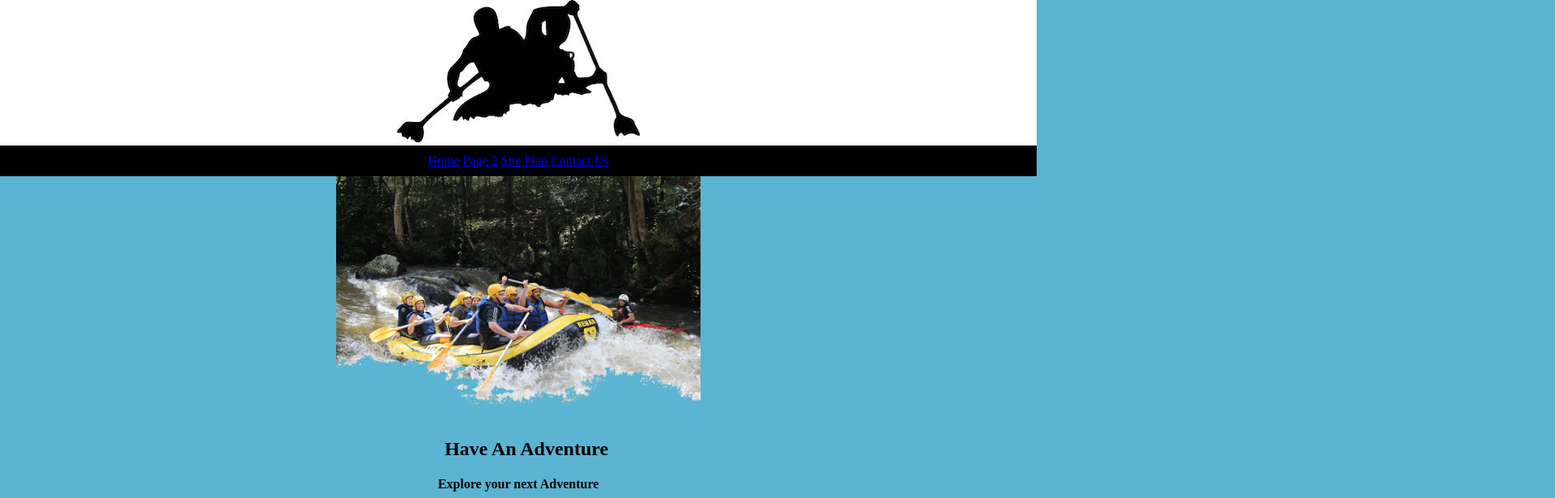
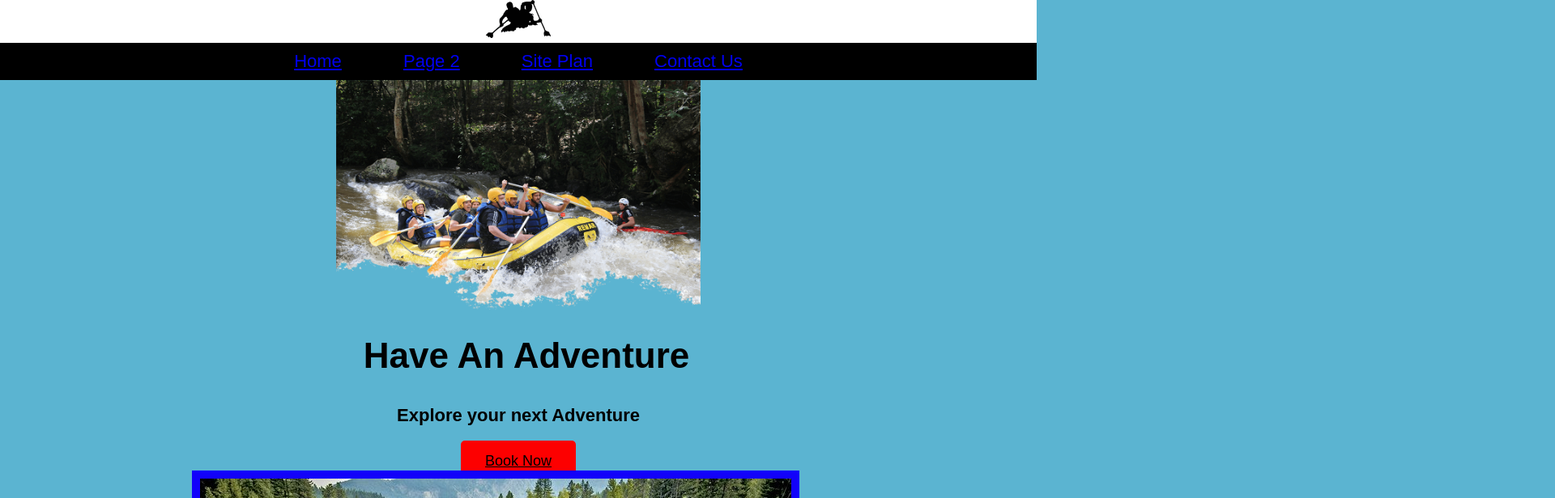
Before and after one commit to peanutroccz510/wdd130, a plain HTML site: page wwr/index.html in a window 1280 px wide. Shown: the top 616 px of the page at 81% size, 1920 px wide, since content can reach past the window. Drawn offline with Linux system fonts and the light colour scheme.

Commit message:
10.1 changes

```diff
--- a/byui/styles/byui.css
+++ b/byui/styles/byui.css
@@ -1,7 +1,13 @@
+body {
+  margin: 0
+
+}
+
 
   nav {
-    background-color: rgb(13, 245, 25);
-    padding: 10px;
+    background-color: rgb(211, 248, 2);
+    padding: 25px;
+    text-align: center;
   }
   * {
     border: 2px solid blue;
@@ -11,16 +17,19 @@
     color: rgb(21, 2, 190);
 }
   a {
-    color: rgb(0, 0, 0);
+    color: rgb(250, 6, 6);
     margin: 40px;
+    padding: 25px;
+
   }
   h1 {
     color: steelblue;
     text-align: center;
+    margin: 50px 0;
   }
   img {
     width: 80%;
-    border: 4px solid steelblue;
+    border: 4px solid rgb(16, 230, 9);
   }
   img {
     width: 80%;
@@ -35,6 +44,10 @@
     color: white;
   }
 
+  footer p {
+    padding: 25px;
+  }
+
   main p {
     width: 80%;
     margin: 0 auto;
--- a/wwr/styles/style.css
+++ b/wwr/styles/style.css
@@ -1,4 +1,10 @@
-
+body {
+    background-color: aqua;
+    font-family: Raleway, Arial, sans-serif;
+    font-size: 22px;
+    margin: 0;
+    padding: 0;
+}
 body, header {
     background-color: rgb(91, 180, 209);
     max-width: 1600px;
@@ -9,19 +15,40 @@ body, header {
 header {
     background-color:rgb(255, 255, 255)
 }
+.home-title {
+    font-family: 'Rock Salt', 'Bradley Hand', sans-serif;
+    font-size: 2em;
+    margin-top: 10px;
+}
+.book {
+    font-family: 'Rock Salt', 'Bradley Hand', sans-serif;
+    font-size: 2em;
+    margin-top: 50px;
+}
+.join {
+    font-family: 'Rock Salt', 'Bradley Hand', sans-serif;
+    font-size: 2em;
+    margin-top: 50px;
+}
+.msg p {
+    font-family: 'Rock Salt', 'Bradley Hand', sans-serif;
+    font-size: 2em;
+    background-color:rgb(113, 5, 134);
+    line-height: 1.5em;
+}
 .logo {
-    width: 80 px
+    width: 80px;
 }
 .icon {
     width: 50px;
 }
 .card-img {
-    width: 400px
+    border: 10px solid #1202fa;
 }
 nav a{
     width: 30%;
     height: 30%;
-    margin: 40px auto;
+    padding: 35px;
 }
 nav a:hover {
     background-color: white;
@@ -40,24 +67,36 @@ nav a:hover {
     text-align: center;
 }
 .book {
-    background-color:rgb(113, 5, 134)
+    background-color:rgb(113, 5, 134);
+    padding: 15px 30px;
 }
 .book:hover {
-    background-color:rgb(252, 144, 4)
+    background-color:rgb(252, 144, 4);
+}
+.book, .join {
+    padding: 15px 30px;
+    margin-top: 50px;
+    font-size: 18px;
+    color: black;
+    background-color:rgb(253, 0, 0);
+    border-radius: 5px;
 }
 .join:hover {
-    background-color:rgb(243, 19, 206)
+    background-color:rgb(243, 19, 206) ;
 }
 main section {
     text-align: center;
 }
+main section img {
+    box-sizing: border-box;
+}
 h1 {
     color: rgb(0, 0, 0);
     margin-left: 20px;
-
 }
 h2 {
-    color:rgb(237, 253, 4)
+    color:rgb(237, 253, 4);
+    margin: 0;
 }
 img class {
     width: 35%;
@@ -79,10 +118,16 @@ nav, footer {
     padding: 10px;
 }
 footer p {
-    text-size: 1.2em;
+    padding: 25px 50px;
 }
 footer p a:hoover {
     text-align: center;
-    color:rgb(252, 144, 4)
-    text-decoration: underline
+    color:rgb(252, 144, 4);
+    text-decoration: underline;
 }
+footer .social img {
+    padding-top: 15px;
+}
+footer {
+    margin-top: 50px;
+}
```
